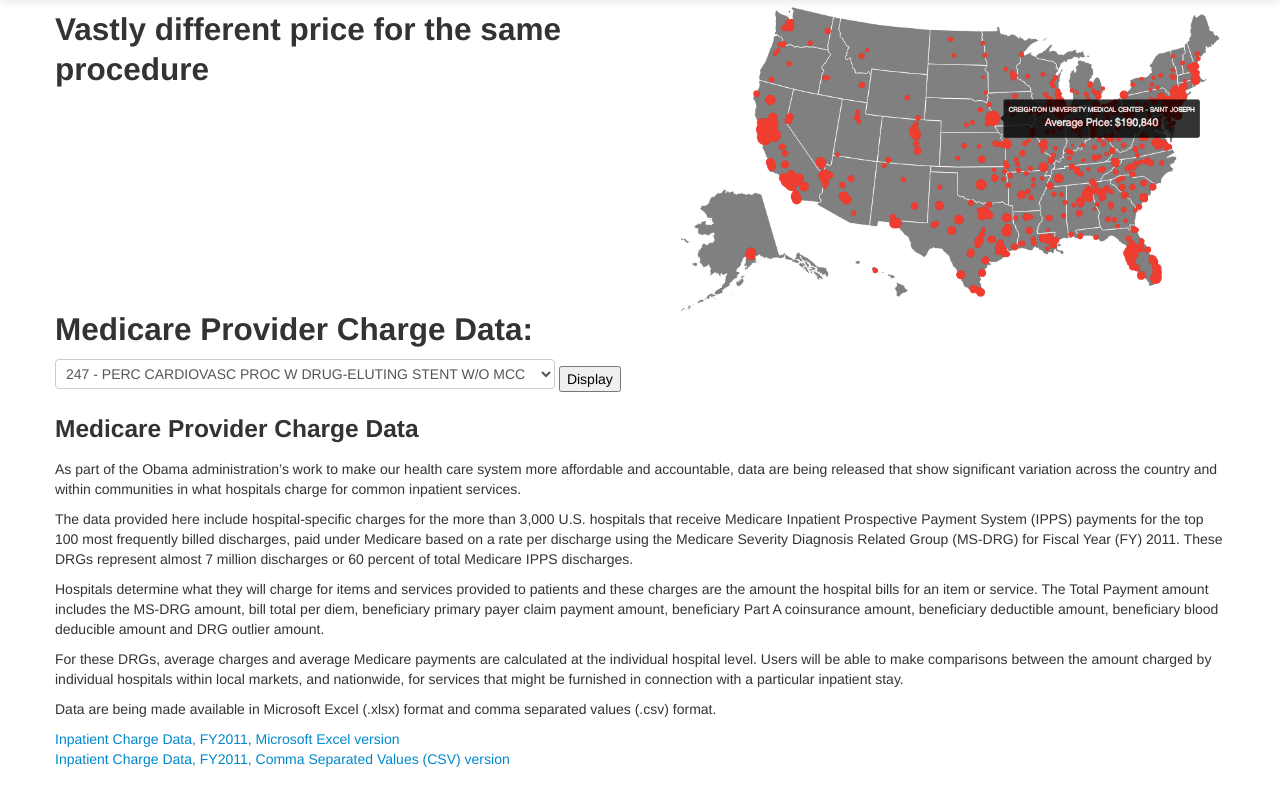
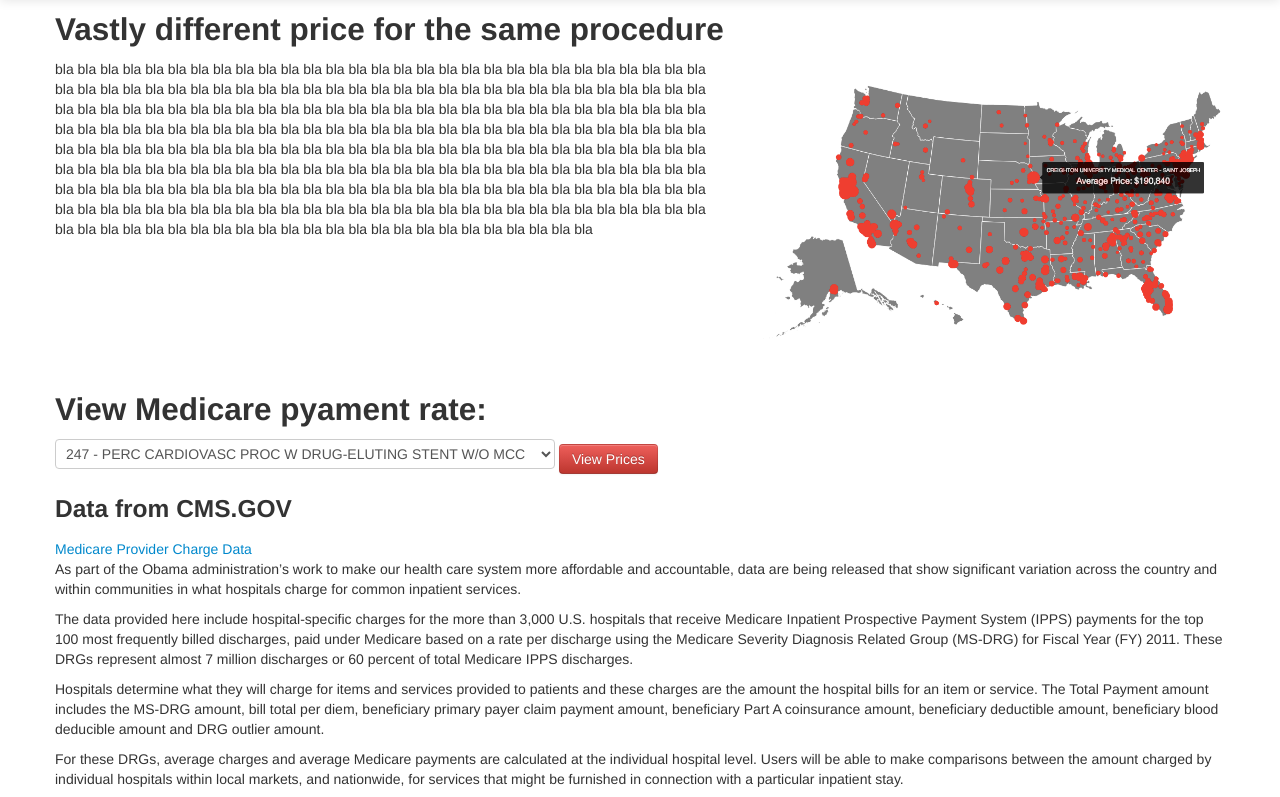
Before and after one commit to ddehghan/medicare-data, a Django app: page / in a window 1280 px wide. Shown: the part 41-838 px from the top of the page. Run offline with Django 3.2, Linux system fonts and the light colour scheme; some libraries are stand-ins or nearby versions.

Commit message:
copy change

```diff
--- a/website/templates/index.html
+++ b/website/templates/index.html
@@ -25,6 +25,7 @@
 
         #default_image {
             height: 300px;
+            margin-top: 80px;
         }
 
         #drug_name {
@@ -45,34 +46,44 @@
 
 {% block maincontent %}
     <div class="promotion-row row-fluid">
-        <div class="span6">
+        <div class="span7">
             <h2>Vastly different price for the same procedure</h2>
-
+            bla bla bla bla bla bla bla bla bla bla bla bla bla bla bla bla bla bla bla bla bla bla
+            bla bla bla bla bla bla bla bla bla bla bla bla bla bla bla bla bla bla bla bla bla bla
+            bla bla bla bla bla bla bla bla bla bla bla bla bla bla bla bla bla bla bla bla bla bla
+            bla bla bla bla bla bla bla bla bla bla bla bla bla bla bla bla bla bla bla bla bla bla
+            bla bla bla bla bla bla bla bla bla bla bla bla bla bla bla bla bla bla bla bla bla bla
+            bla bla bla bla bla bla bla bla bla bla bla bla bla bla bla bla bla bla bla bla bla bla
+            bla bla bla bla bla bla bla bla bla bla bla bla bla bla bla bla bla bla bla bla bla bla
+            bla bla bla bla bla bla bla bla bla bla bla bla bla bla bla bla bla bla bla bla bla bla
+            bla bla bla bla bla bla bla bla bla bla bla bla bla bla bla bla bla bla bla bla bla bla
+            bla bla bla bla bla bla bla bla bla bla bla bla bla bla bla bla bla bla bla bla bla bla
+            bla bla bla bla bla bla bla bla bla bla bla bla bla bla bla bla bla bla bla bla bla bla
+            bla bla bla bla bla bla bla bla bla bla bla bla bla bla
+        </div>
+        <div class="span5">
+            <div id="default_image">
+                <img src="{{ STATIC_URL }}images/default_image.png">
+            </div>
             <div class="social-box">
                 <span class='st_facebook_hcount' displayText='Facebook'></span>
-                <span class='st_twitter_hcount' displayText='Tweet' st_via='drawtf'
-                      st_title='Help me fund education of kids at this school. #drawthefuture #education'></span>
+                <span class='st_twitter_hcount' displayText='Tweet' st_via='ddehghan'
+                      st_title='Medicare price variation between hospitals #health #medicare'></span>
                 <span class='st_googleplus_hcount' displayText='Google +'></span>
                 <span class='st_sharethis_hcount' displayText='Share'></span>
-            </div>
-
-        </div>
-        <div class="span6">
-            <div id="default_image">
-                <img src="{{ STATIC_URL }}images/default_image.png">
             </div>
         </div>
     </div>
 
     <div class="promotion-row row-fluid">
         <div class="span12">
-            <h2>Medicare Provider Charge Data:</h2>
+            <h2>View Medicare pyament rate:</h2>
             <select id="drug_name">
                 <option value="1" selected="selected">247 - PERC CARDIOVASC PROC W DRUG-ELUTING STENT W/O MCC</option>
                 <option value="2">039 - EXTRACRANIAL PROCEDURES W/O CC/MCC</option>
                 <option value="3">291 - HEART FAILURE & SHOCK W MCC</option>
             </select>
-            <button type="button" onclick="spinner_on()" style="display: inline;">Display</button>
+            <button type="button" class="btn btn-danger" onclick="spinner_on()">View Prices</button>
 
             <div id="chart"></div>
         </div>
@@ -80,7 +91,10 @@
 
     <div class="promotion-row row-fluid">
         <div class="span12">
-            <h3>Medicare Provider Charge Data</h3>
+            <h3>Data from CMS.GOV</h3>
+
+            <a href="http://www.cms.gov/Research-Statistics-Data-and-Systems/Statistics-Trends-and-Reports/Medicare-Provider-Charge-Data/index.html">Medicare
+                Provider Charge Data</a>
 
             <p>As part of the Obama administration’s work to make our health care system more affordable and
                 accountable, data are being released that show significant variation across the country and within
```
